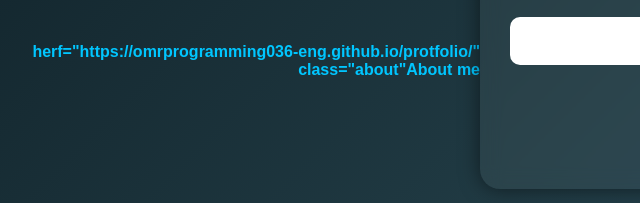
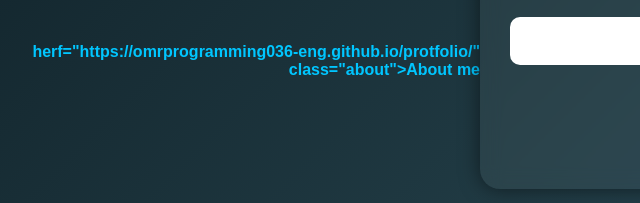
Before and after one commit to omrprogramming036-eng/MultiSearch, a plain HTML site: page index.html in a window 1280 px wide. Shown: the part 339-542 px from the top of the page, 0-640 px from the left. Drawn offline with Linux system fonts and the light colour scheme.

Commit message:
Update index.html

```diff
--- a/index.html
+++ b/index.html
@@ -119,7 +119,7 @@
     ⚠️ يتم فتح النتائج من المواقع الأصلية
   </div>
 </div>
-<a> herf="https://omrprogramming036-eng.github.io/protfolio/" class="about"About me</a>
+<a> herf="https://omrprogramming036-eng.github.io/protfolio/" class="about">About me</a>
 <script>
 
 function search() {
```
